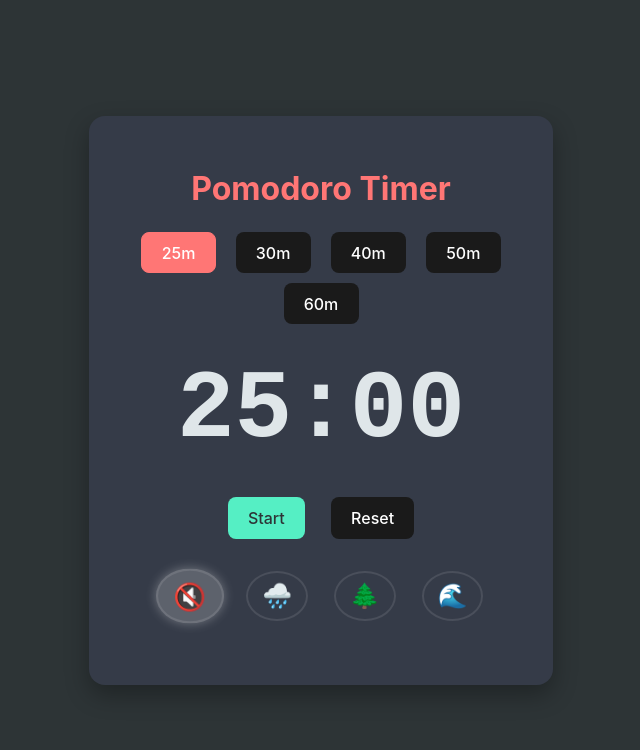
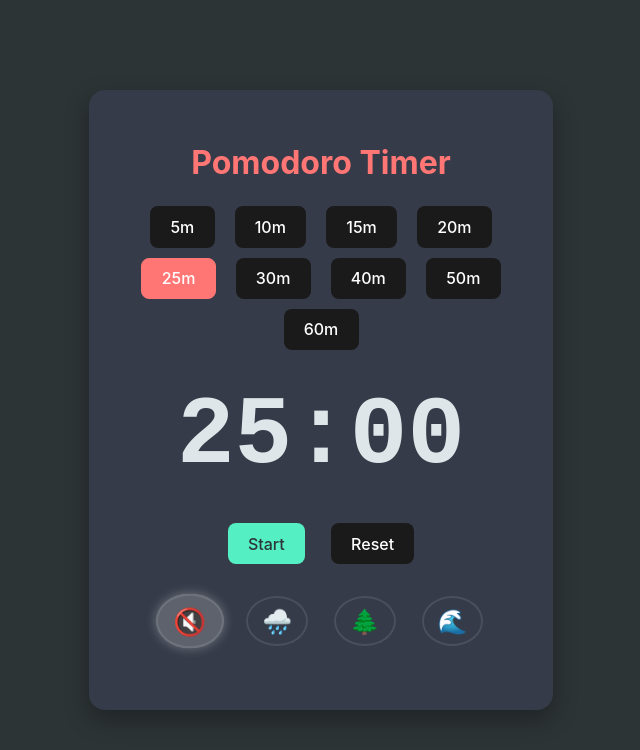
Before and after one commit to soeda-zn/AntiGravityTest, a React (Vite) app: page / in a window 1280 px wide. Shown: the top 750 px of the page, without its empty margins (319-959 px from the left). Built offline with nearby package versions, Linux system fonts and the light colour scheme.

Commit message:
feat: add more timer durations and voice triggers

```diff
--- a/src/App.jsx
+++ b/src/App.jsx
@@ -47,10 +47,14 @@ function App() {
                 window.speechSynthesis.speak(utterance);
             };
 
-            if (timeLeft === 600) { // 10 minutes
+            if (timeLeft === 900) { // 15 minutes
+                speak("残り15分です");
+            } else if (timeLeft === 600) { // 10 minutes
                 speak("残り10分です");
             } else if (timeLeft === 300) { // 5 minutes
                 speak("残り5分です");
+            } else if (timeLeft === 180) { // 3 minutes
+                speak("残り3分です");
             } else if (timeLeft === 60) { // 1 minute
                 speak("残り1分です");
             }
--- a/src/components/DurationSelector.jsx
+++ b/src/components/DurationSelector.jsx
@@ -1,7 +1,7 @@
 import React from 'react';
 
 const DurationSelector = ({ onSelect, currentDuration }) => {
-    const durations = [25, 30, 40, 50, 60];
+    const durations = [5, 10, 15, 20, 25, 30, 40, 50, 60];
 
     return (
         <div style={{ display: 'flex', justifyContent: 'center', gap: '10px', flexWrap: 'wrap', marginBottom: '2rem' }}>
```
